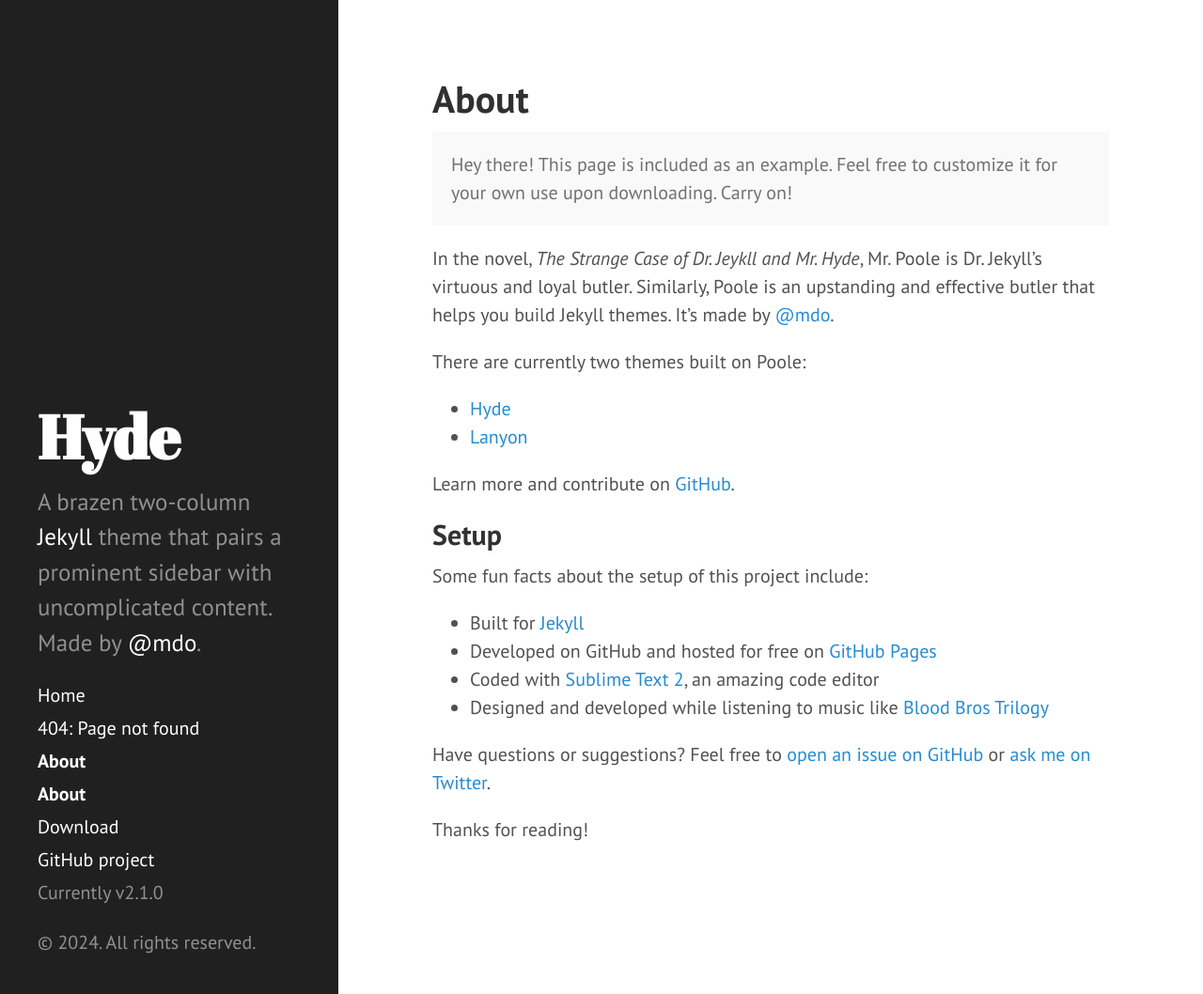
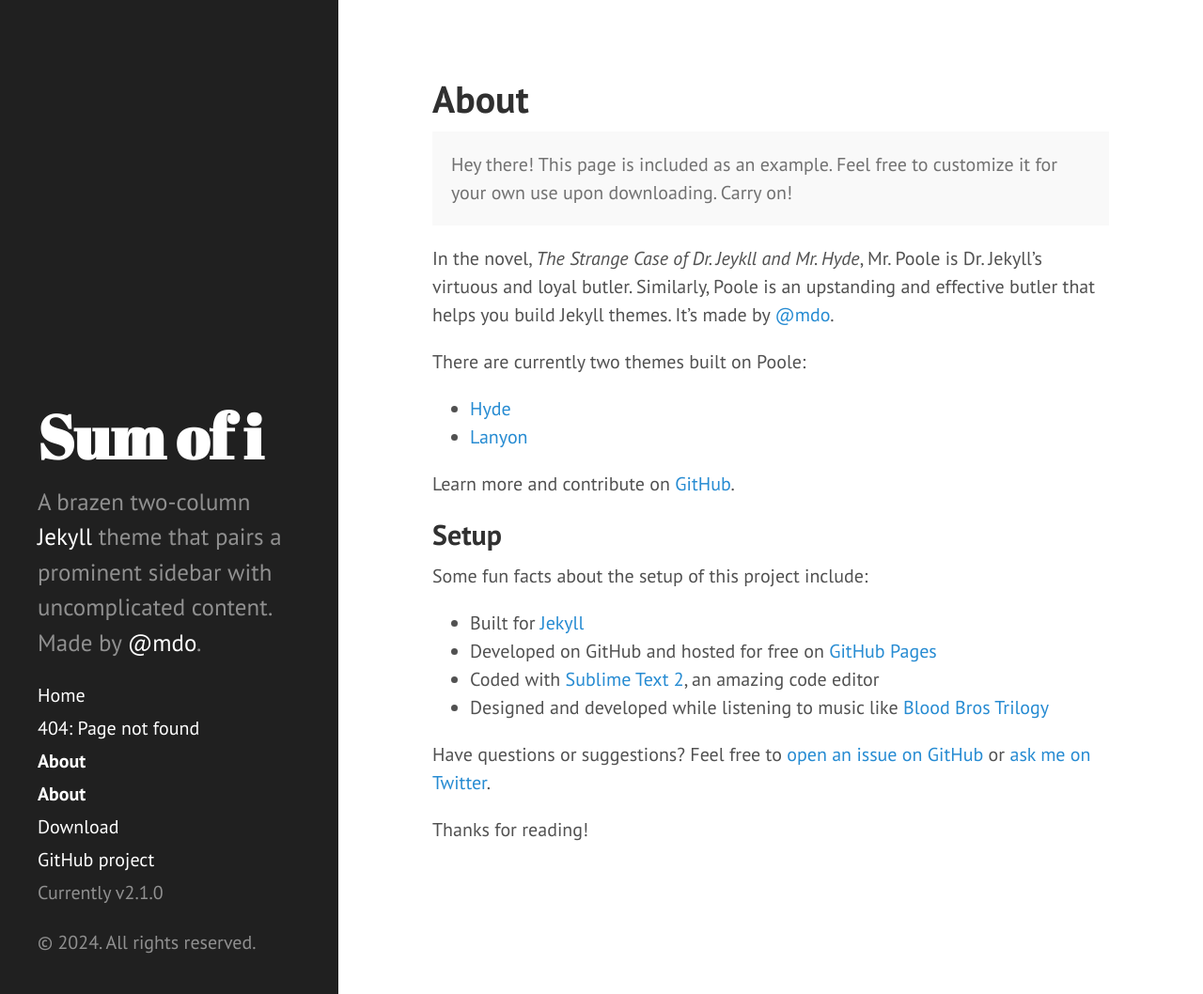
Before and after one commit to RouhaLee/github.io, a Jekyll site: the page built from about.md, in a window 1280 px wide and 1058 px high. Shown: the whole window at 94% size. Built offline with Jekyll 4.4.1, drawn with Linux system fonts in a browser that asks for light colours.

Commit message:
Update _config.yml

```diff
--- a/_config.yml
+++ b/_config.yml
@@ -7,11 +7,17 @@ permalink:        pretty
 #relative_permalinks: true
 
 # Setup
-title:            Hyde
+title:            Sum of i
 tagline:          'A Jekyll theme'
 description:      'A brazen two-column <a href="http://jekyllrb.com" target="_blank">Jekyll</a> theme that pairs a prominent sidebar with uncomplicated content. Made by <a href="https://twitter.com/mdo" target="_blank">@mdo</a>.'
-url:              "https://RouhaLee.github.io"
 baseurl:          "/"
+
+timezone: Asia/Seoul
+
+url: "https://RouhaLee.github.io"
+
+github:
+  username: RouhaLee
 
 author:
   name:           'Mark Otto'
```
